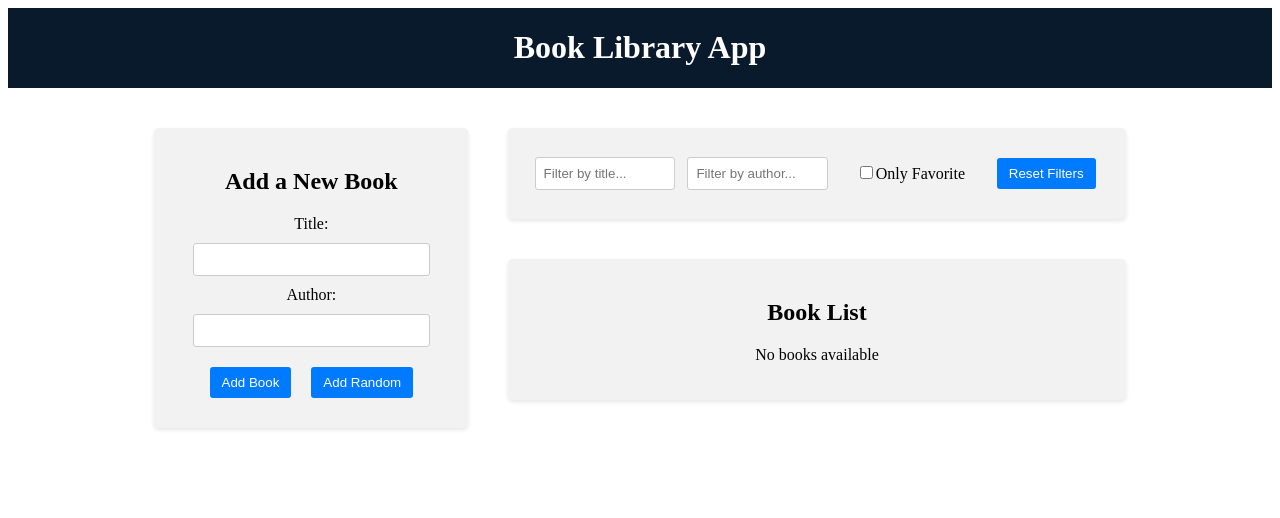
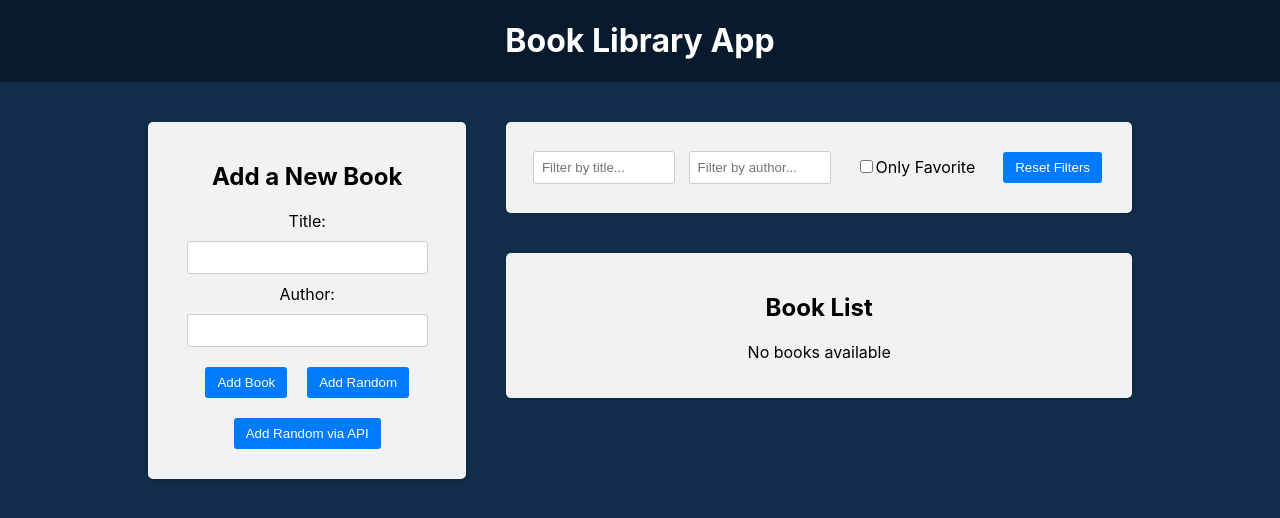
Before and after one commit to LysenkoDenys/book-library-app, a React (Create React App) app in the folder frontend/: page / in a window 1280 px wide. Shown: the top 518 px of the page. Built offline with nearby package versions, Linux system fonts and the light colour scheme.

Commit message:
add random book via API

```diff
--- a/frontend/package.json
+++ b/frontend/package.json
@@ -7,6 +7,7 @@
     "@testing-library/jest-dom": "^5.17.0",
     "@testing-library/react": "^13.4.0",
     "@testing-library/user-event": "^13.5.0",
+    "axios": "^1.6.0",
     "react": "^18.2.0",
     "react-dom": "^18.2.0",
     "react-icons": "^4.11.0",
--- a/frontend/src/components/BookForm/BookForm.js
+++ b/frontend/src/components/BookForm/BookForm.js
@@ -1,5 +1,6 @@
 import { useState } from "react";
 import { useDispatch } from "react-redux";
+import axios from "axios";
 // import { addBook } from "../../redux/books/actionCreators";
 import { setAddBook } from "../../redux/slices/booksSlice";
 import createBookWithID from "../../utils/createBookWithID";
@@ -28,6 +29,18 @@
       setAuthor("");
     }
   };
+
+  const handleAddRandomBookViaAPI = async () => {
+    try {
+      const res = await axios.get("http://localhost:4000/random-book");
+      if (res?.data?.title && res?.data?.author) {
+        dispatch(setAddBook(createBookWithID(res.data)));
+      }
+    } catch (error) {
+      console.log("Error fetching random book", error); //
+    }
+  };
+
   return (
     <div className="app-block book-form">
       <h2>Add a New Book</h2>
@@ -54,6 +67,9 @@
         <button type="button" onClick={handleAddRandomBook}>
           Add Random
         </button>
+        <button type="button" onClick={handleAddRandomBookViaAPI}>
+          Add Random via API
+        </button>
       </form>
     </div>
   );
--- a/frontend/src/index.css
+++ b/frontend/src/index.css
@@ -1,4 +1,4 @@
-ody {
+body {
   margin: 0;
   font-family: -apple-system, BlinkMacSystemFont, "Segoe UI", "Roboto", "Oxygen",
     "Ubuntu", "Cantarell", "Fira Sans", "Droid Sans", "Helvetica Neue",
@@ -12,3 +12,8 @@
   font-family: source-code-pro, Menlo, Monaco, Consolas, "Courier New",
     monospace;
 }
+
+body h1 {
+  position: sticky;
+  top: 0;
+}
```
Also changed, not shown: 1 other file (tests, documents, lock files or other folders).
